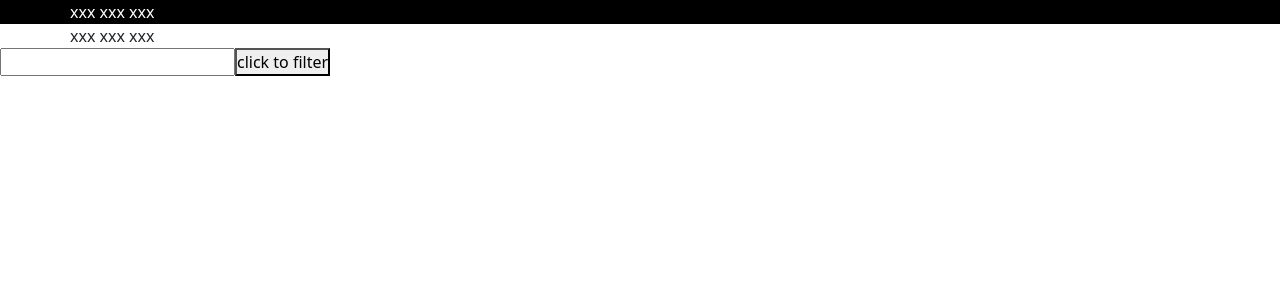
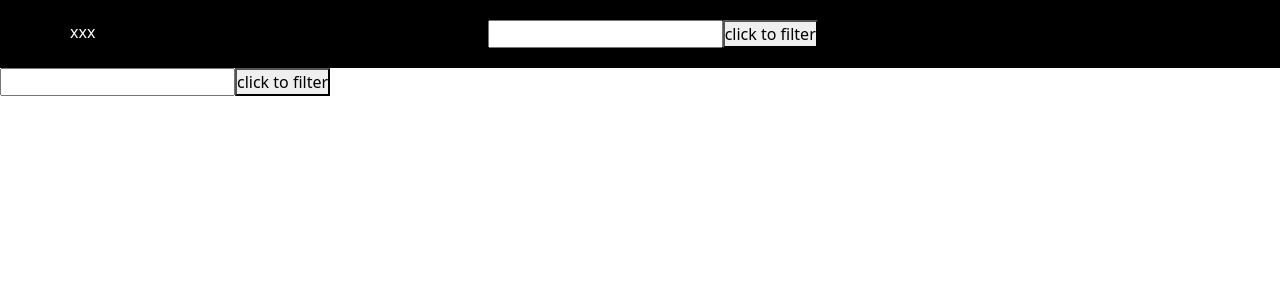
Before and after one commit to lumilio/vue-boolflix, a Vue app: page / in a window 1280 px wide. Shown: the top 300 px of the page. Built offline with nearby package versions, Linux system fonts and the light colour scheme.

Commit message:
Add some style in components vue

```diff
--- a/src/App.vue
+++ b/src/App.vue
@@ -1,7 +1,7 @@
 <template>
   <div id="app">
       <HeaderBanner/>
-      <SearchBox/>
+      <CardBox/>
 
 
 
@@ -28,14 +28,14 @@ import "bootstrap"
 //--------------------------------------------
 //---------------components-------------------
 import HeaderBanner from './components/HeaderBanner.vue';
-import SearchBox from './components/SearchBox.vue';
+import CardBox from './components/CardBox.vue';
 //--------------------------------------------
 
 export default {
     name: 'App',
     components: {
         HeaderBanner,
-        SearchBox,
+        CardBox,
     },
     data() {
         return {
--- a/src/components/HeaderBanner.vue
+++ b/src/components/HeaderBanner.vue
@@ -1,6 +1,6 @@
 <template>
     <div class="container-fluid d-flex justify-content-center">
-        <div class="container">
+        <div class="container d-flex">
             <Logo1/>
             <SearchBox/>
         </div>
@@ -43,5 +43,6 @@ export default {
 .container-fluid{
     background-color: black;
     color: white;
+    padding: 20px 0;
 }
 </style>
--- a/src/components/Logo1.vue
+++ b/src/components/Logo1.vue
@@ -1,8 +1,5 @@
 <template>
-    <div class="container-fluid d-flex justify-content-center">
-        <div class="container">
-        </div>
-    </div>
+    <div>xxx</div>
 </template>
 
 /* -------------------------------------------------------------------------- */
--- a/src/components/SearchBox.vue
+++ b/src/components/SearchBox.vue
@@ -1,7 +1,14 @@
 <template>
-    <div class="container-fluid d-flex justify-content-center">
-        <div class="container">
-            xxx xxx xxx
+    <div class="m-auto">
+        <input type="text">
+        <button >click to filter</button>
+        <div>
+            <div>
+                <p></p>
+                <p></p>
+                <p></p>
+                <p></p>
+            </div>
         </div>
     </div>
 </template>
```
